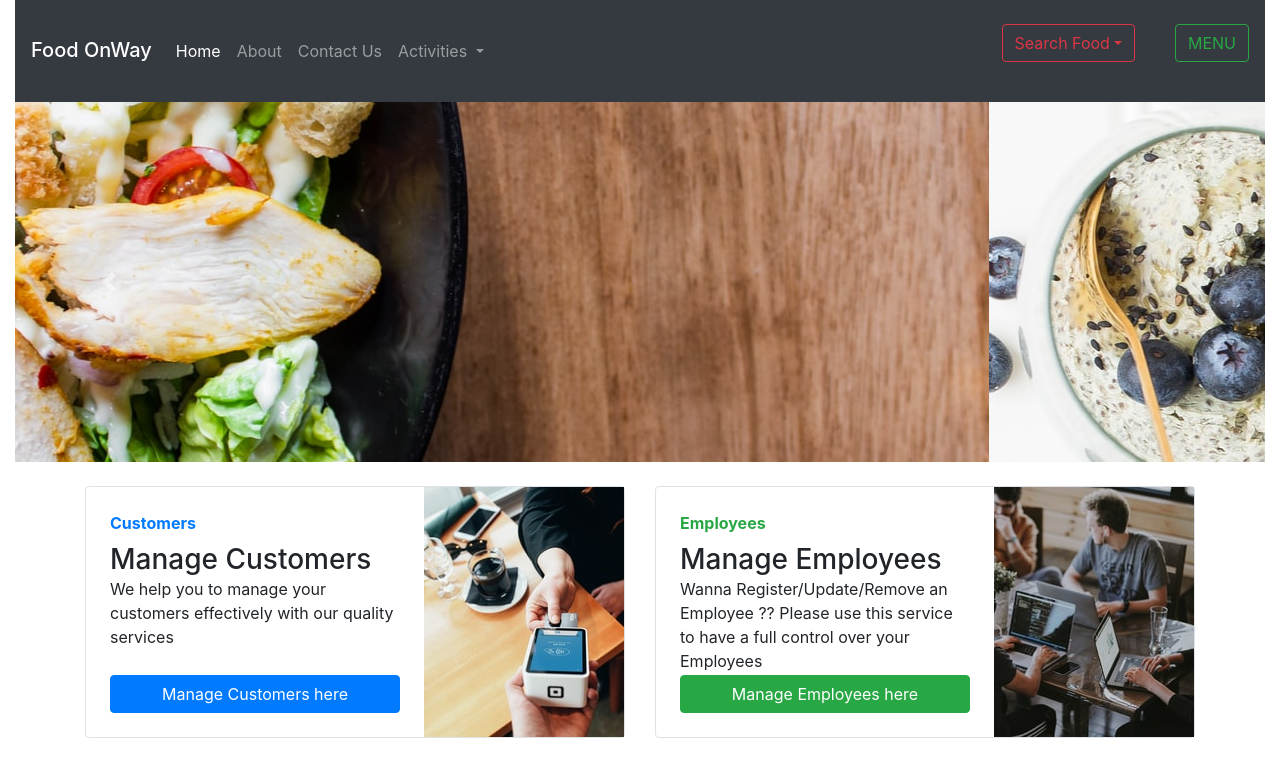
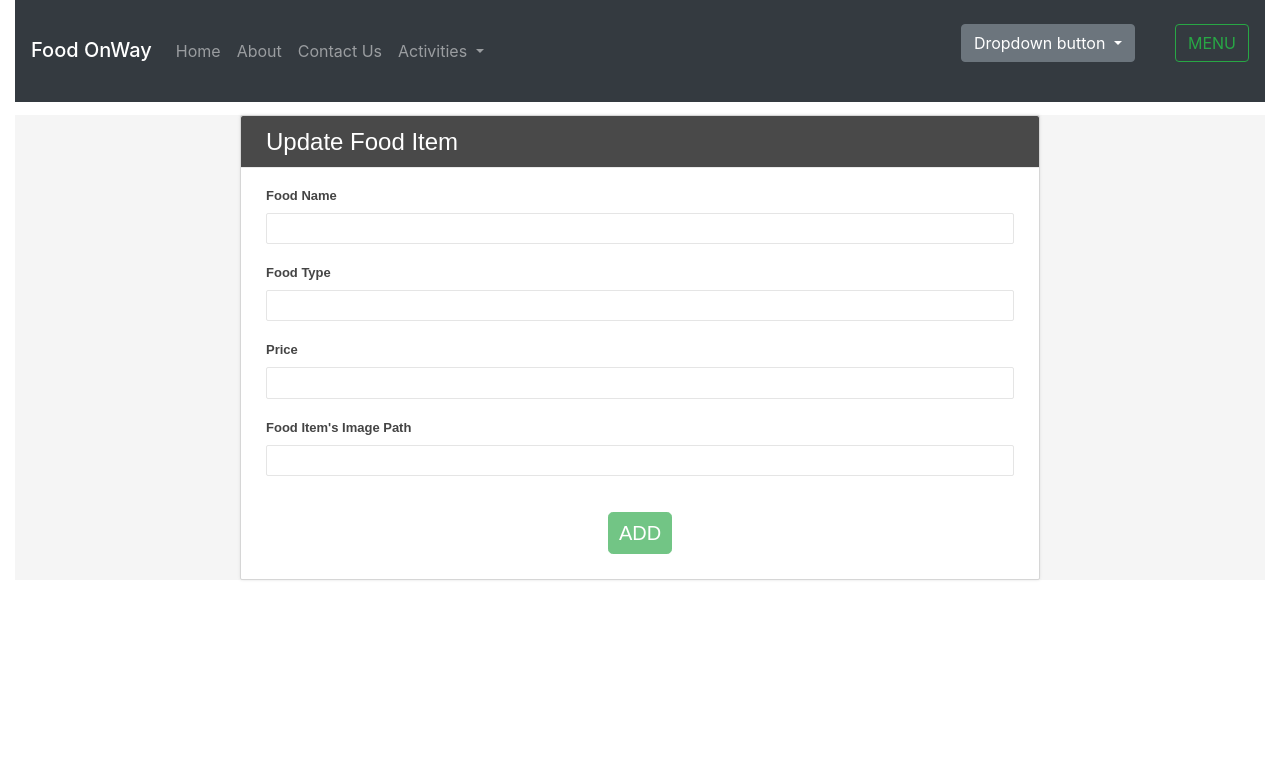
Before and after one commit to VirendraPratapSinghJhala/OnlineFoodOrderingWebApp, an Angular app: page /updatefooditem in a window 1280 px wide. Before the commit this address led to /#/admin-home. Shown: the top 784 px of the page. Built offline with nearby package versions, Linux system fonts and the light colour scheme.

Commit message:
Dropdown

```diff
--- a/src/app/app-routing.module.ts
+++ b/src/app/app-routing.module.ts
@@ -1,6 +1,5 @@
 import { NgModule } from '@angular/core';
 import { Routes, RouterModule } from '@angular/router';
-import { HeaderComponent } from './header/header.component';
 import { AdminHomeComponent } from './admin-home/admin-home.component';
 import { AboutComponent } from './about/about.component';
 import { FoodsComponent } from './foods/foods.component';
--- a/src/app/header/header.component.html
+++ b/src/app/header/header.component.html
@@ -1,5 +1,5 @@
 <nav class="navbar navbar-expand-lg navbar-dark bg-dark">
-  <h2><a class="navbar-brand" href="#">Food OnWay</a></h2>
+  <h2><a class="navbar-brand" href="">Food OnWay</a></h2>
   <button class="navbar-toggler" type="button" data-toggle="collapse" data-target="#navbarSupportedContent"
     aria-controls="navbarSupportedContent" aria-expanded="false" aria-label="Toggle navigation">
     <span class="navbar-toggler-icon"></span>
@@ -7,40 +7,42 @@
 
   <div class="collapse navbar-collapse" id="navbarSupportedContent">
     <ul class="navbar-nav mr-auto">
-      <li class="nav-item "routerLinkActive="active" routerLinkActiveOptions="{exact:true}">
-        <a class="nav-link" routerLink="/admin-home" >Home <span class="sr-only">(current)</span></a>
+      <li class="nav-item " routerLinkActive="active" routerLinkActiveOptions="{exact:true}">
+        <a class="nav-link" routerLink="/admin-home">Home <span class="sr-only">(current)</span></a>
       </li>
       <li class="nav-item" routerLinkActive="active">
         <a class="nav-link" routerLink="/about">About</a>
       </li>
       <li class="nav-item" routerLinkActive="active">
-        <a class="nav-link" href="#">Contact Us</a>
+        <a class="nav-link" href="">Contact Us</a>
       </li>
       <li class="nav-item dropdown" routerLinkActive="active">
-        <a class="nav-link dropdown-toggle" id="navbarDropdown" role="button" data-toggle="dropdown"
-          aria-haspopup="true" aria-expanded="false">
+        <a class="nav-link dropdown-toggle" id="navbarDropdown" role="button" data-toggle="dropdown" aria-haspopup="true"
+          aria-expanded="false">
           Activities
         </a>
         <div class="dropdown-menu" aria-labelledby="navbarDropdown">
-          <a class="dropdown-item" href="#">Trending Food Items</a>
-          <a class="dropdown-item" href="#">Most popular dishes</a>
+          <a class="dropdown-item" href="">Trending Food Items</a>
+          <a class="dropdown-item" href="">Most popular dishes</a>
           <div class="dropdown-divider"></div>
-          <a class="dropdown-item" href="#">Support</a>
+          <a class="dropdown-item" href="">Support</a>
         </div>
       </li>
 
     </ul>
     <ul>
-      <li class="btn-group my-3 dropdown"  >
-        <button type="button " class="btn btn-outline-danger dropdown-toggle">Search Food<span class="caret"></span></button>
-        <ul class="dropdown-menu" appDropdown >
-          <li>Categories</li>
-          <li class="dropdown-divider"></li>
-          <li><a style="cursor: pointer;" href="#">By Food Name</a></li>
-          <li><a style="cursor: pointer;" href="#">By Food Type</a></li>
-          <li><a style="cursor: pointer;" href="#">By Price Range</a></li>
-
-        </ul>
+      <li class="btn-group my-3 dropdown">
+        <div class="dropdown">
+          <button class="btn btn-secondary dropdown-toggle" type="button" id="dropdownMenuButton" data-toggle="dropdown"
+            aria-haspopup="true" aria-expanded="false">
+            Dropdown button
+          </button>
+          <div class="dropdown-menu" aria-labelledby="dropdownMenuButton">
+            <a class="dropdown-item" href="">Action</a>
+            <a class="dropdown-item" href="">Another action</a>
+            <a class="dropdown-item" href="">Something else here</a>
+          </div>
+        </div>
       </li>
     </ul>
     <ul>
```
Also changed, not shown: src/app/app.module.ts (+5 -2 lines).
